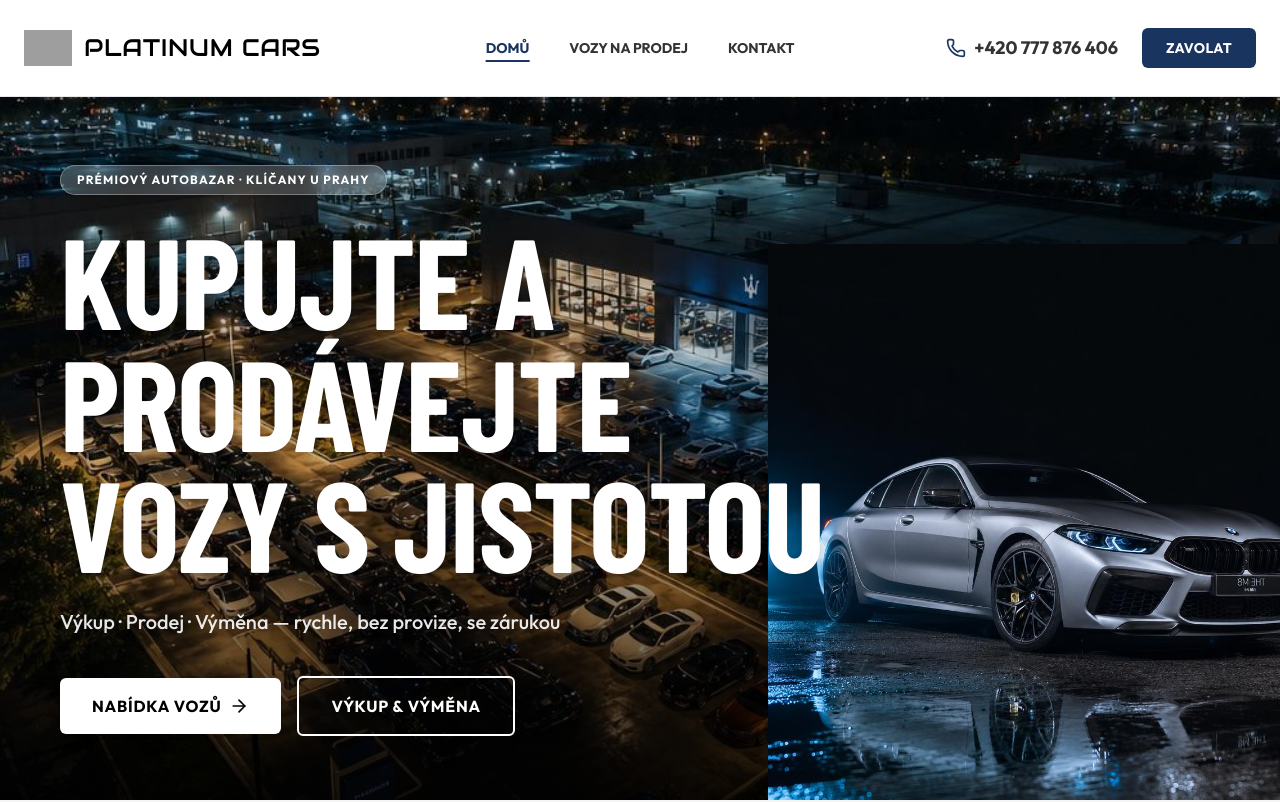
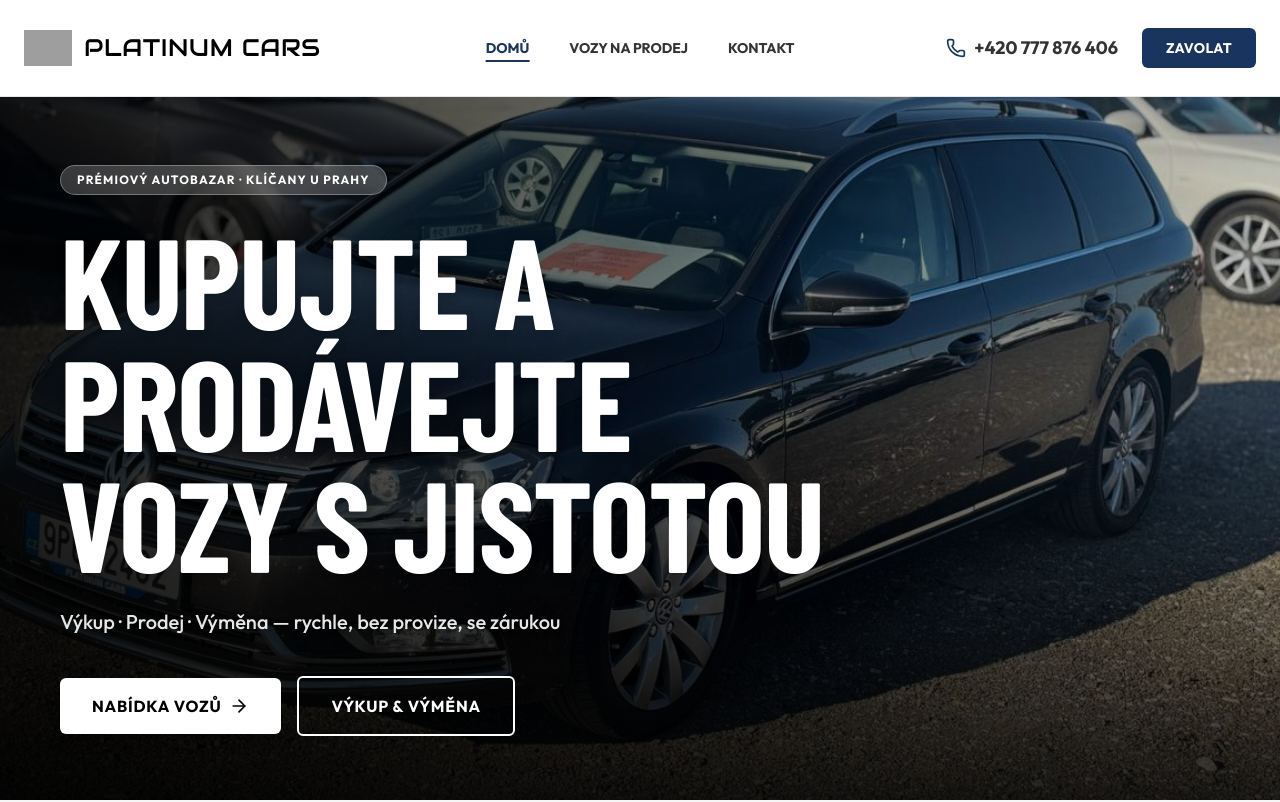
Before and after one commit to michal21124/bazar, a React (Vite) app: page / in a window 1280 px wide. Shown: the top 802 px of the page. Built offline with nearby package versions, Linux system fonts and the light colour scheme; grey boxes are pictures that could not be loaded; a web font is replaced by a local one.

Commit message:
style: align brand wordmark with logo and refresh homepage hero

```diff
--- a/src/pages/HomePage/Hero.tsx
+++ b/src/pages/HomePage/Hero.tsx
@@ -10,13 +10,13 @@ export function Hero() {
       {/* Background Image */}
       <div className="absolute inset-0 z-0">
         <img
-          src="/hero-bg_3.jpg"
-          alt="Letecký pohled na autobazar"
-          className="w-full h-full object-cover object-center"
+          src="/passat-b7-1.jpg"
+          alt="Volkswagen Passat v nabídce Platinum Cars"
+          className="w-full h-full object-cover object-[62%_center]"
         />
         {/* Gradient Overlay */}
-        <div className="absolute inset-0 bg-gradient-to-b from-transparent to-black/80 top-[60%]" />
-        <div className="absolute inset-0 bg-black/20" /> {/* Subtle general overlay to ensure readability */}
+        <div className="absolute inset-0 bg-gradient-to-r from-black/85 via-black/55 to-black/15" />
+        <div className="absolute inset-0 bg-gradient-to-b from-black/10 via-transparent to-black/80" />
       </div>
 
       {/* Content */}
@@ -61,20 +61,6 @@ export function Hero() {
           </div>
         </motion.div>
       </div>
-
-      {/* Hero Car */}
-      <motion.div
-        initial={{ opacity: 0, x: 200 }}
-        animate={{ opacity: 1, x: 0 }}
-        transition={{ duration: 1, delay: 0.3, ease: "easeOut" }}
-        className="absolute bottom-[-20px] right-[-5%] z-30 hidden lg:block w-[45vw] max-w-[700px] pointer-events-none"
-      >
-        <img
-          src="/hero-car.jpg"
-          alt="BMW M8"
-          className="w-full h-auto object-contain drop-shadow-[0_10px_30px_rgba(0,0,0,0.5)] scale-x-[-1]"
-        />
-      </motion.div>
     </section>
   );
 }
```
